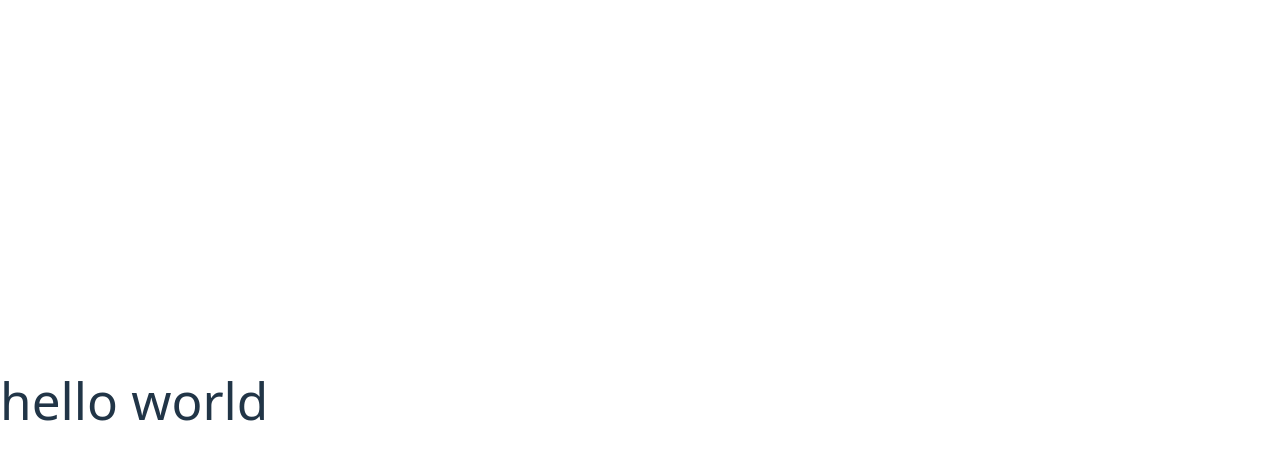
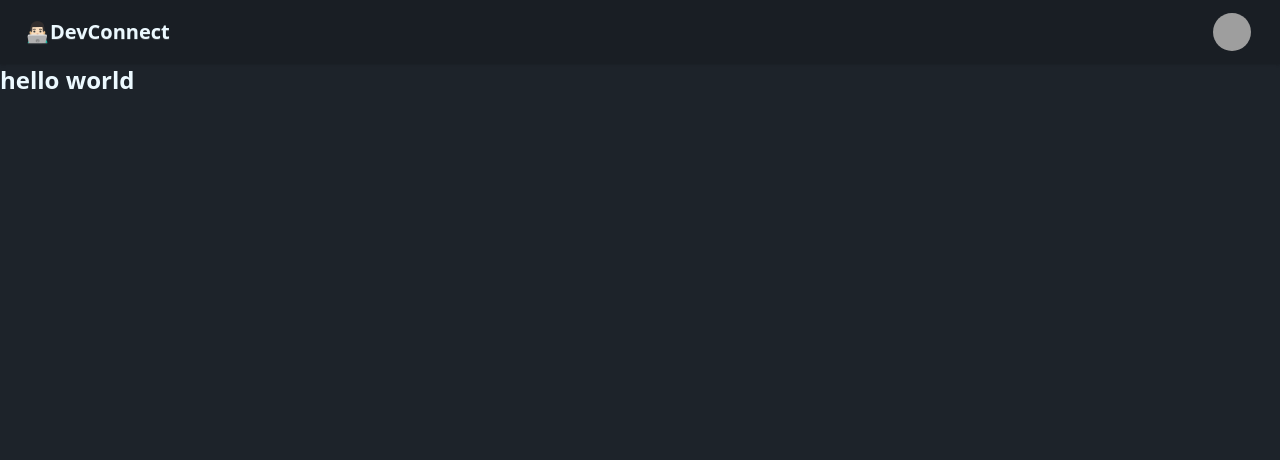
Before and after one commit to MVKARTHIK2712/devconnect-web, a React (Vite) app: page / in a window 1280 px wide. Shown: the top 460 px of the page. Built offline with nearby package versions, Linux system fonts and the light colour scheme; grey boxes are pictures that could not be loaded.

Commit message:
tailwind,daisyui&navbar

```diff
--- a/index.html
+++ b/index.html
@@ -1,6 +1,6 @@
 
 <!DOCTYPE html>
-<html lang="en">
+<html lang="en" data-theme="dark">
   <head>
     <meta charset="UTF-8" />
     <meta name="viewport" content="width=device-width, initial-scale=1.0" />
--- a/package.json
+++ b/package.json
@@ -20,6 +20,7 @@
     "@types/react": "^19.1.10",
     "@types/react-dom": "^19.1.7",
     "@vitejs/plugin-react": "^5.0.0",
+    "daisyui": "^5.0.50",
     "eslint": "^9.33.0",
     "eslint-plugin-react-hooks": "^5.2.0",
     "eslint-plugin-react-refresh": "^0.4.20",
--- a/src/App.jsx
+++ b/src/App.jsx
@@ -3,7 +3,35 @@
 export default function App() {
   return (
     <>
-    <h1>hello world</h1>
+    <div className="navbar bg-base-200 shadow-sm">
+  <div className="flex-1">
+    <a className="btn btn-ghost text-xl">👨🏻‍💻DevConnect</a>
+  </div>
+  <div className="flex gap-2">
+    <div className="dropdown dropdown-end mx-5">
+      <div tabIndex={0} role="button" className="btn btn-ghost btn-circle avatar">
+        <div className="w-10 rounded-full">
+          <img
+            alt="Tailwind CSS Navbar component"
+            src="https://img.daisyui.com/images/stock/photo-1534528741775-53994a69daeb.webp" />
+        </div>
+      </div>
+      <ul
+        tabIndex={0}
+        className="menu menu-sm dropdown-content bg-base-100 rounded-box z-1 mt-3 w-52 p-2 shadow">
+        <li>
+          <a className="justify-between">
+            Profile
+            <span className="badge">New</span>
+          </a>
+        </li>
+        <li><a>Settings</a></li>
+        <li><a>Logout</a></li>
+      </ul>
+    </div>
+  </div>
+    </div>
+    <h1 className="text-2xl font-bold ">hello world</h1>
     </>
   );
 }
--- a/src/index.css
+++ b/src/index.css
@@ -1,69 +1,2 @@
 @import "tailwindcss";
-:root {
-  font-family: system-ui, Avenir, Helvetica, Arial, sans-serif;
-  line-height: 1.5;
-  font-weight: 400;
-
-  color-scheme: light dark;
-  color: rgba(255, 255, 255, 0.87);
-  background-color: #242424;
-
-  font-synthesis: none;
-  text-rendering: optimizeLegibility;
-  -webkit-font-smoothing: antialiased;
-  -moz-osx-font-smoothing: grayscale;
-}
-
-a {
-  font-weight: 500;
-  color: #646cff;
-  text-decoration: inherit;
-}
-a:hover {
-  color: #535bf2;
-}
-
-body {
-  margin: 0;
-  display: flex;
-  place-items: center;
-  min-width: 320px;
-  min-height: 100vh;
-}
-
-h1 {
-  font-size: 3.2em;
-  line-height: 1.1;
-}
-
-button {
-  border-radius: 8px;
-  border: 1px solid transparent;
-  padding: 0.6em 1.2em;
-  font-size: 1em;
-  font-weight: 500;
-  font-family: inherit;
-  background-color: #1a1a1a;
-  cursor: pointer;
-  transition: border-color 0.25s;
-}
-button:hover {
-  border-color: #646cff;
-}
-button:focus,
-button:focus-visible {
-  outline: 4px auto -webkit-focus-ring-color;
-}
-
-@media (prefers-color-scheme: light) {
-  :root {
-    color: #213547;
-    background-color: #ffffff;
-  }
-  a:hover {
-    color: #747bff;
-  }
-  button {
-    background-color: #f9f9f9;
-  }
-}
+@plugin "daisyui";
```
Also changed, not shown: 2 other files (tests, documents, lock files or other folders).
